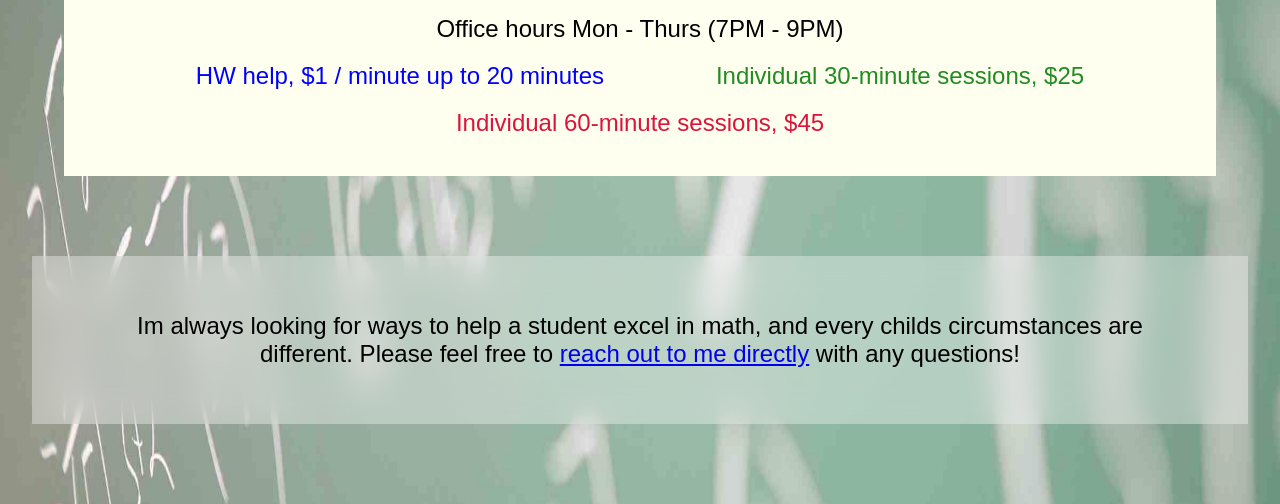
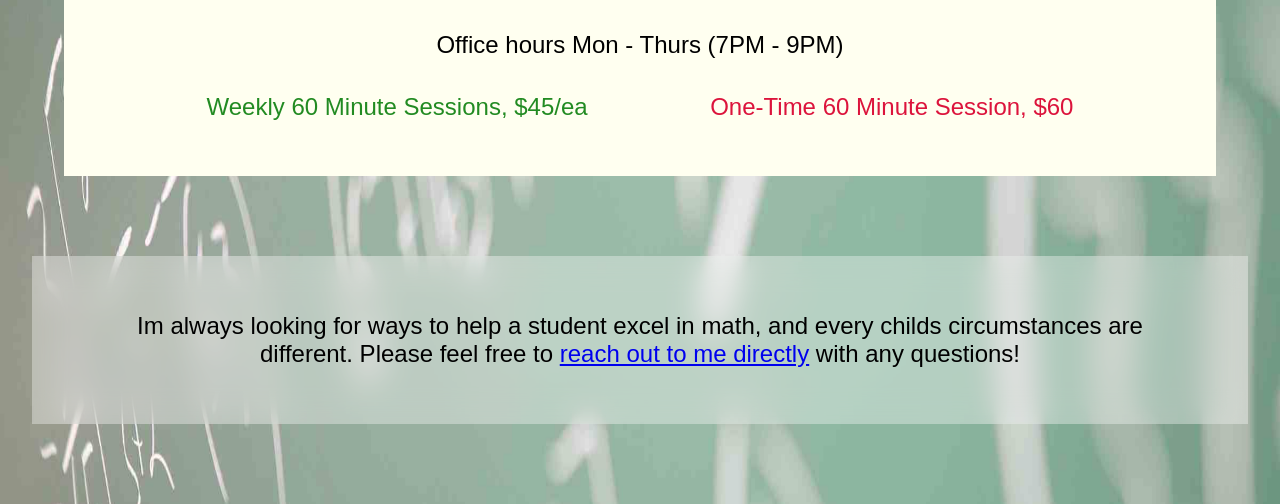
Before and after one commit to aotolbert/jptolbert_portfolio, a website: page app/tutoring.html in a window 1280 px wide. Shown: the part 554-1058 px from the top of the page. Drawn offline with Linux system fonts and the light colour scheme.

Commit message:
Update tutoring.html

```diff
--- a/app/tutoring.html
+++ b/app/tutoring.html
@@ -57,9 +57,8 @@
                         <div style="width: 100%; color: black">Office hours Mon - Thurs (7PM - 9PM)</div>
 
                         <!-- <ul id="tutoringCalendarLegendList"> -->
-                            <div style="color: blue;">HW help, $1 / minute up to 20 minutes</div>
-                            <div style="color: forestgreen;">Individual 30-minute sessions, $25</div>
-                            <div style="color: crimson;">Individual 60-minute sessions, $45</div>
+                            <div style="color: forestgreen;">Weekly 60 Minute Sessions, $45/ea</div>
+                            <div style="color: crimson;">One-Time 60 Minute Session, $60</div>
                         <!-- </ul> -->
                     </div>
 
```
